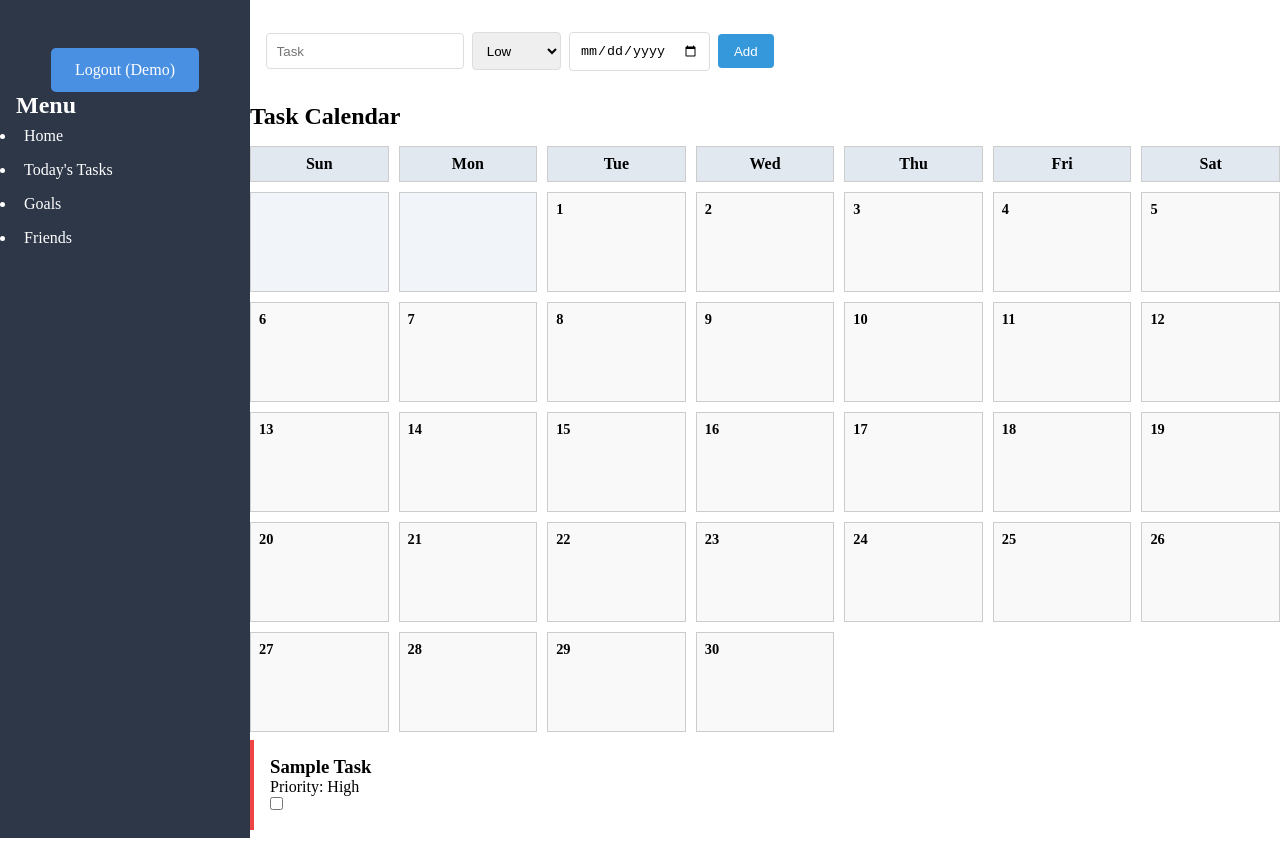
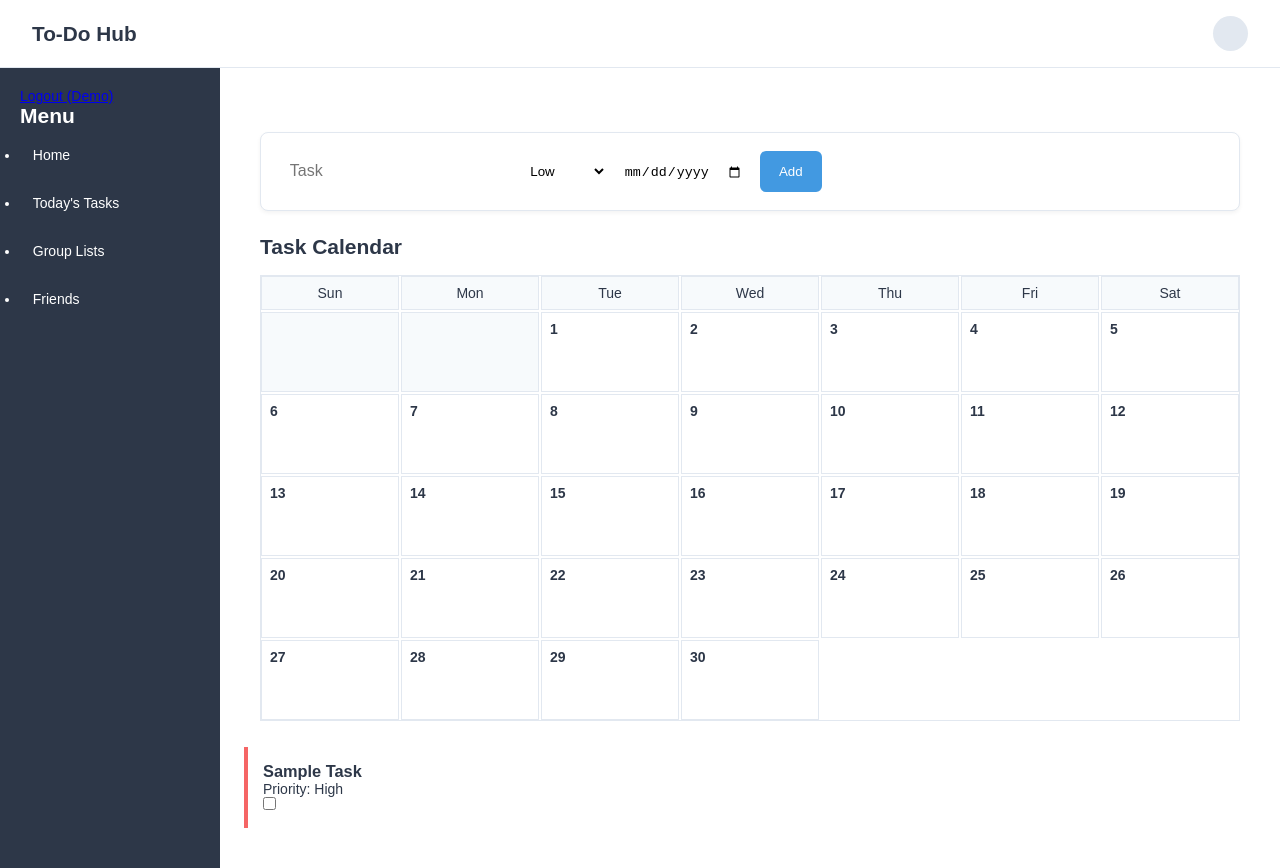
Before and after one commit to LuisOEscamilla/To-Do-List, a plain HTML site: page dashboard/index.html in a window 1280 px wide. Before the commit the page ends 838 px from the top, so only its background shows below. Drawn offline with Linux system fonts and the light colour scheme.

Commit message:
added small interface details

```diff
--- a/dashboard/index.html
+++ b/dashboard/index.html
@@ -1,17 +1,25 @@
 <!DOCTYPE html>
 <html lang="en">
 <head>
-    <!-- Shared base styles -->
     <link rel="stylesheet" href="../shared/styles.css">
-    <!-- Dashboard-specific styles -->
     <link rel="stylesheet" href="styles.css">
 </head>
 <body>
-    <!-- Main app layout container -->
+    <!-- Added header -->
+    <header class="main-header">
+        <h1 class="app-title">To-Do Hub</h1>
+        <!-- TEAM: Profile dropdown placeholder -->
+        <div class="profile-menu">
+            <div class="profile-icon"></div>
+            <div class="dropdown-content">
+                <button>Profile</button>
+                <button>Settings</button>
+            </div>
+        </div>
+    </header>
+
     <div class="dashboard">
-        <!-- Sidebar Navigation: Will need JS routing -->
         <nav class="sidebar" id="sidebar">
-            <!-- temp button section -->
             <div class="demo-nav">
                 <a href="../login/index.html" class="nav-button">
                     Logout (Demo)
@@ -20,72 +28,70 @@
 
             <h2>Menu</h2>
             <ul>
-                <!-- data-page: Used for routing between sections -->
                 <li data-page="home" class="menu-item">Home</li>
                 <li data-page="tasks" class="menu-item">Today's Tasks</li>
-                <li data-page="goals" class="menu-item">Goals</li>
+                <!-- Changed from Goals to Group Lists -->
+                <li data-page="groups" class="menu-item">Group Lists</li>
                 <li data-page="friends" class="menu-item">Friends</li>
             </ul>
         </nav>
 
-        <!-- Main Content Area -->
         <main class="content">
-            <!-- Task input section -->
-            <section class="task-creator" id="taskCreator">
+            <!-- Moved task creator inside calendar section -->
+            <section class="calendar-section" id="calendar">
+                <!-- TEAM: Task input now only visible here -->
+                <div class="task-creator" id="taskCreator">
                     <div class="task-creator__row">
-                    <!-- Main task input -->
                         <input type="text"
                             id="taskInput"
                             placeholder="Task"
                             class="task-input">
-
-                    <!-- Priority dropdown -->
                         <select id="prioritySelect" class="priority-select">
                             <option value="low">Low</option>
                             <option value="medium">Medium</option>
                             <option value="high">High</option>
                         </select>
-
-                    <!-- Date picker -->
                         <input type="date"
                             id="dueDateInput"
                             class="date-input">
-
-                    <!-- Add button -->
                         <button id="addTask" class="task-add-button">
                             Add
                         </button>
                     </div>
-            </section>
+                </div>
 
-            <section class="calendar-section" id="calendar">
                 <h2>Task Calendar</h2>
                 <div id="calendarGrid" class="calendar-grid"></div>
             </section>
 
-            <!-- Task List: get from DB? -->
             <section class="task-list" id="taskList">
-                <!-- example for now -->
                 <div class="task-card" data-priority="high" data-task-id="EXAMPLE_ID">
                     <div class="task-content">
                         <h3 class="task-title">Sample Task</h3>
                         <p class="task-priority">Priority: High</p>
                     </div>
-                    <!-- Checkbox -->
                     <input type="checkbox" class="task-status">
                 </div>
             </section>
 
-            <section class="goals-section" id="goalsSection" style="display: none;">
-                <h2>Goals</h2>
-                <p>This is where you can add your goals in the future.</p>
+            <!-- Changed from Goals to Group Lists -->
+            <section class="groups-section" id="groupsSection" style="display: none;">
+                <h2>Group Lists</h2>
+                <p>Collaborative group tasks will appear here</p>
             </section>
 
+            <!-- Added friend search bar -->
             <section class="friends-section" id="friendsSection" style="display: none;">
+                <div class="friends-header">
+                    <!-- TEAM: Add search functionality later -->
+                    <input type="text"
+                        id="friendSearch"
+                        placeholder="Search friends..."
+                        class="friend-search">
+                </div>
                 <h2>Friends</h2>
                 <p>Connect with others (future feature).</p>
             </section>
-
         </main>
     </div>
     <script src="script.js"></script>
--- a/dashboard/script.js
+++ b/dashboard/script.js
@@ -65,25 +65,29 @@ document.addEventListener("DOMContentLoaded", () => {
         // Hide all sections
         document.getElementById("taskList").style.display = "none";
         document.getElementById("calendar").style.display = "none";
-        document.getElementById("goalsSection").style.display = "none";
+        document.getElementById("groupsSection").style.display = "none";
         document.getElementById("friendsSection").style.display = "none";
 
         // Show the selected section
         document.getElementById(sectionId).style.display = "block";
+
+        // TEAM: Only show task creator on calendar
+        document.getElementById("taskCreator").style.display =
+        sectionId === "calendar" ? "block" : "none";
+
     }
 
     document.querySelectorAll(".menu-item").forEach(item => {
         item.addEventListener("click", () => {
             const page = item.getAttribute("data-page");
-
             if (page === "home") {
                 showSection("calendar");
                 renderCalendarTasks();
             } else if (page === "tasks") {
                 showSection("taskList");
-                showTodayTasks(); // Show only today's tasks
-            } else if (page === "goals") {
-                showSection("goalsSection");
+                showTodayTasks();
+            } else if (page === "groups") {  // Changed from goals
+                showSection("groupsSection");
             } else if (page === "friends") {
                 showSection("friendsSection");
             }
@@ -158,4 +162,19 @@ document.addEventListener("DOMContentLoaded", () => {
 
     // Initial load
     renderCalendarTasks();
+
+    // TEAM: Basic profile dropdown toggle
+    const profileIcon = document.querySelector('.profile-icon');
+    const dropdown = document.querySelector('.dropdown-content');
+
+    profileIcon.addEventListener('click', (e) => {
+        e.stopPropagation();
+        dropdown.style.display = dropdown.style.display === 'block' ? 'none' : 'block';
+    });
+
+    // Close dropdown when clicking elsewhere
+    window.addEventListener('click', () => {
+        dropdown.style.display = 'none';
+    });
+
 });
--- a/dashboard/styles.css
+++ b/dashboard/styles.css
@@ -1,45 +1,185 @@
-/* Task input section */
-.task-creator {
-    background: white;
-    padding: 1rem;
-    border-radius: 4px;
-    margin: 1rem 0;
+/* Dashboard Specific Styles */
+.content {
+    padding: 1.5rem;
 }
 
-.task-creator__row {
+.main-header {
     display: flex;
-    gap: 0.5rem;
+    justify-content: space-between;
     align-items: center;
+    padding: 1rem;
+    background: white;
+    border-bottom: 1px solid #e2e8f0;
+}
+
+.app-title {
+    color: #2d3748;
+    font-size: 1.3rem;
+    margin-left: 1rem;
+}
+
+/* Basic profile dropdown */
+.profile-icon {
+    width: 35px;
+    height: 35px;
+    border-radius: 50%;
+    background: #e2e8f0; /* Simpler gray */
+    cursor: pointer;
+    margin-right: 1rem;
+}
+
+.dropdown-content {
+    display: none;
+    position: absolute;
+    right: 10px;
+    background: white;
+    border: 1px solid #e2e8f0;
+    padding: 0.5rem;
+}
+
+/* Task creator - simpler */
+.calendar-section .task-creator {
+    margin-bottom: 1rem;
+    background: #f8fafc;
+    padding: 0.5rem;
+    border: 1px solid #e2e8f0;
+}
+
+/* Friend search - basic */
+.friend-search {
+    width: 100%;
+    padding: 0.5rem;
+    margin-bottom: 1rem;
+    border: 1px solid #e2e8f0;
+}
+
+/* Base text styles - matches login */
+body {
+    font-family: Arial, sans-serif;
+    color: #2d3748;
+    font-size: 14px;
+}
+
+.task-creator {
+    background: rgb(255, 255, 255);
+    padding: 1.2rem;
+    border-radius: 8px;
+    margin-bottom: 1.5rem;
+    display: flex;
+    gap: 0.8rem;
+    box-shadow: 0 1px 3px rgba(0,0,0,0.05);
 }
 
 .task-input {
     flex: 1;
-    padding: 0.6rem;
-    border: 1px solid #ddd;
-    border-radius: 4px;
+    padding: 0.8rem;
+    border: 1px solid var(--border);
+    border-radius: 6px;
+    font-size: 1rem;
 }
 
-.priority-select {
-    padding: 0.6rem;
-    border: 1px solid #ddd;
-    border-radius: 4px;
-}
-
-.date-input {
-    padding: 0.6rem;
-    border: 1px solid #ddd;
-    border-radius: 4px;
+.priority-select, .date-input {
+    padding: 0.8rem;
+    border: 1px solid var(--border);
+    border-radius: 6px;
+    background: white;
 }
 
 .task-add-button {
-    background: #3498db;
+    background: #4299e1;
     color: white;
-    padding: 0.6rem 1rem;
+    padding: 0.8rem 1.2rem;
     border: none;
-    border-radius: 4px;
+    border-radius: 6px;
     cursor: pointer;
+    transition: background 0.2s;
 }
 
 .task-add-button:hover {
-    background: #2980b9;
+    background: #59a2e6;
 }
+
+.menu-item {
+    padding: 0.8rem;
+    cursor: pointer;
+    margin: 0.4rem 0;
+    border-radius: 4px;
+    transition: background 0.2s;
+}
+
+.menu-item:hover {
+    background: #4a5568;
+}
+
+.calendar-grid {
+    display: grid;
+    grid-template-columns: repeat(7, 1fr);
+    gap: 0.8rem;
+    margin-top: 1rem;
+}
+
+/* Dashboard Specific Styles */
+
+/* Calendar Styles */
+.calendar-section {
+    background: white;
+    padding: 1rem;
+    border-radius: 8px;
+    margin-top: 1.5rem;
+}
+
+.calendar-grid {
+    display: grid;
+    grid-template-columns: repeat(7, 1fr);
+    gap: 2px;
+    border: 1px solid #e2e8f0;
+    margin-top: 1rem;
+}
+
+.calendar-day-name {
+    background: #f7fafc;
+    padding: 0.5rem;
+    text-align: center;
+    border: 1px solid #e2e8f0;
+    font-weight: 500;
+}
+
+.calendar-day {
+    min-height: 80px;
+    padding: 0.5rem;
+    border: 1px solid #e2e8f0;
+    background: white;
+    position: relative;
+}
+
+.calendar-day.empty {
+    background: #f7fafc;
+}
+
+.calendar-task {
+    font-size: 0.8rem;
+    padding: 2px 4px;
+    margin: 2px 0;
+    background: #ebf8ff;
+    border-left: 2px solid #4299e1;
+    border-radius: 2px;
+}
+
+/* New friend search style */
+.friend-search {
+    width: 100%;
+    padding: 0.8rem;
+    margin-bottom: 1rem;
+    border: 1px solid #e2e8f0;
+    border-radius: 6px;
+    font-family: inherit;
+}
+
+/* Adjusted task creator position */
+.calendar-section .task-creator {
+    margin-bottom: 1.5rem;
+    background: #fff;
+    padding: 1rem;
+    border-radius: 8px;
+    box-shadow: 0 2px 4px rgba(0,0,0,0.05);
+}
--- a/login/styles.css
+++ b/login/styles.css
@@ -1,93 +1,66 @@
-/* Basic reset */
-* {
+/* Login Page Styles */
+body {
+    background: #f0f2f5;
+    font-family: Arial, sans-serif;
     margin: 0;
-    padding: 0;
-    box-sizing: border-box;
-}
-
-body {
-    background: #f5f5f5;
-    font-family: Arial, sans-serif;
+    padding: 20px;
     display: flex;
     justify-content: center;
     align-items: center;
     min-height: 100vh;
-    padding: 20px;
 }
 
-/* Main container */
 .auth-container {
     background: white;
-    padding: 2rem;
-    border-radius: 8px;
+    padding: 1.5rem;
     width: 100%;
     max-width: 400px;
-    text-align: center;
+    border: 1px solid #e2e8f0;
 }
 
-/* App title */
+
 .app-title {
-    color: #2c3e50;
-    margin-bottom: 1.5rem;
-    font-size: 1.8rem;
+    color: #2d3748;
+    text-align: center;
+    margin-bottom: 25px;
+    font-size: 24px;
 }
 
-/* Form elements */
 #authForm {
     display: flex;
     flex-direction: column;
-    gap: 1rem;
-    margin: 1.5rem 0;
+    gap: 15px;
 }
 
 input {
-    padding: 0.8rem;
-    border: 1px solid #ddd;
-    border-radius: 4px;
-    font-size: 1rem;
+    padding: 0.5rem;
+    border: 1px solid #e2e8f0;
+    margin-bottom: 0.5rem;
 }
 
+
 button[type="submit"] {
-    background: #3498db;
+    background: #4299e1;
     color: white;
-    padding: 0.8rem;
+    padding: 0.5rem;
     border: none;
-    border-radius: 4px;
-    cursor: pointer;
-    font-size: 1rem;
 }
 
-button[type="submit"]:hover {
-    background: #2980b9;
-}
-
-/* Toggle link */
 .toggle-mode {
-    color: #666;
-    margin-top: 1rem;
-    font-size: 0.9rem;
+    text-align: center;
+    margin-top: 20px;
+    color: #718096;
 }
 
 .toggle-mode a {
-    color: #3498db;
+    color: #4299e1;
     text-decoration: none;
 }
 
-.toggle-mode a:hover {
-    text-decoration: underline;
+.nav-button {
+    display: block;
+    text-align: center;
+    margin: 20px 0;
+    color: #4299e1;
+    text-decoration: none;
 }
-
-/* Demo button */
-.nav-button {
-    display: inline-block;
-    padding: 0.7rem 1.2rem;
-    background: #ecf0f1;
-    color: #2c3e50;
-    text-decoration: none;
-    border-radius: 4px;
-    margin: 1rem 0;
-}
-
-.nav-button:hover {
-    background: #dfe6e9;
-}
--- a/shared/styles.css
+++ b/shared/styles.css
@@ -1,121 +1,35 @@
-/*BASE STYLES*/
-/* CSS Reset */
+/* Shared Base Styles */
 * {
     margin: 0;
     padding: 0;
     box-sizing: border-box;
 }
 
-/* Color Variables */
 :root {
-    --primary-blue: #4a90e2;
-    --high-priority: #ef4444;
-    --medium-priority: #f59e0b;
-    --low-priority: #10b981;
+    --primary-color: #4299e1;
+    --text-color: #2d3748;
 }
 
-/*LAYOUT STRUCTURE */
+/* Dashboard Layout */
 .dashboard {
     display: grid;
-    grid-template-columns: 250px 1fr; /* Sidebar + Main content */
+    grid-template-columns: 220px 1fr;
     min-height: 100vh;
 }
 
-/* SIDEBAR COMPONENT*/
 .sidebar {
     background: #2d3748;
-    padding: 1rem;
     color: white;
-}
-
-/* TASK COMPONENTS */
-.task-creator {
-    display: flex;
-    gap: 1rem;
-    padding: 1rem;
-    background: #fff;
+    padding: 20px;
 }
 
 .task-card {
+    background: white;
+    padding: 15px;
+    margin: 10px 0;
     border-left: 4px solid;
-    padding: 1rem;
-    margin: 0.5rem 0;
 }
 
-/* Priority color mapping*/
-[data-priority="high"] { border-color: var(--high-priority); }
-[data-priority="medium"] { border-color: var(--medium-priority); }
-[data-priority="low"] { border-color: var(--low-priority); }
-
-
-
-.menu-item {
-    cursor: pointer;
-    padding: 0.5rem;
-}
-
-    .menu-item:hover {
-        background: #4a5568;
-    }
-
-/* Temporary navigation styling */
-.demo-nav {
-    text-align: center;
-    margin-top: 2rem;
-}
-
-.nav-button {
-    display: inline-block;
-    padding: 0.8rem 1.5rem;
-    background: #4a90e2;
-    color: white;
-    text-decoration: none;
-    border-radius: 5px;
-    transition: background 0.3s ease;
-}
-
-.calendar-grid {
-    display: grid;
-    grid-template-columns: repeat(7, 1fr);
-    gap: 10px;
-    margin-top: 1rem;
-}
-
-.calendar-day {
-    border: 1px solid #ccc;
-    padding: 0.5rem;
-    min-height: 100px;
-    position: relative;
-    background: #f9f9f9;
-}
-
-.calendar-day-name {
-    font-weight: bold;
-    text-align: center;
-    background: #e2e8f0;
-    padding: 0.5rem;
-    border: 1px solid #ccc;
-}
-
-.calendar-day.empty {
-    background: #f1f5f9;
-}
-
-
-    .calendar-day h4 {
-        margin: 0;
-        font-size: 0.9rem;
-    }
-
-.calendar-task {
-    font-size: 0.8rem;
-    margin-top: 0.25rem;
-    padding: 2px 4px;
-    background: #eee;
-    border-left: 3px solid;
-}
-
-
-.nav-button:hover {
-    background: #357abd;
-}
+[data-priority="high"] { border-color: #f56565; }
+[data-priority="medium"] { border-color: #ecc94b; }
+[data-priority="low"] { border-color: #48bb78; }
```
Lines whose indentation alone changed are shown as unchanged.
